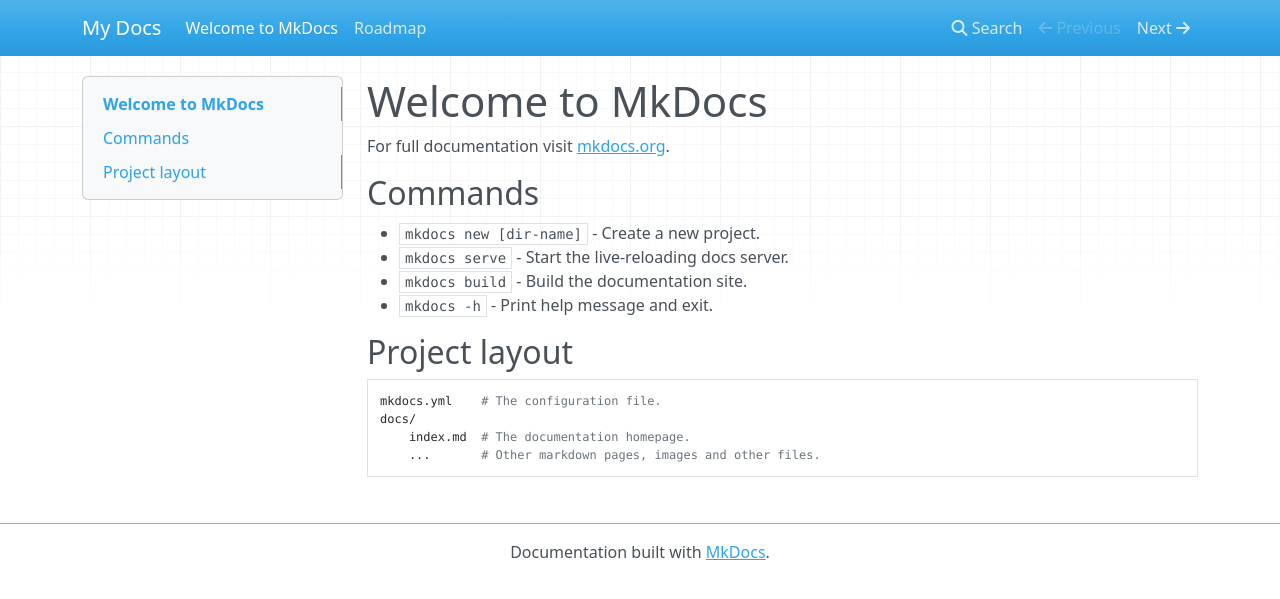
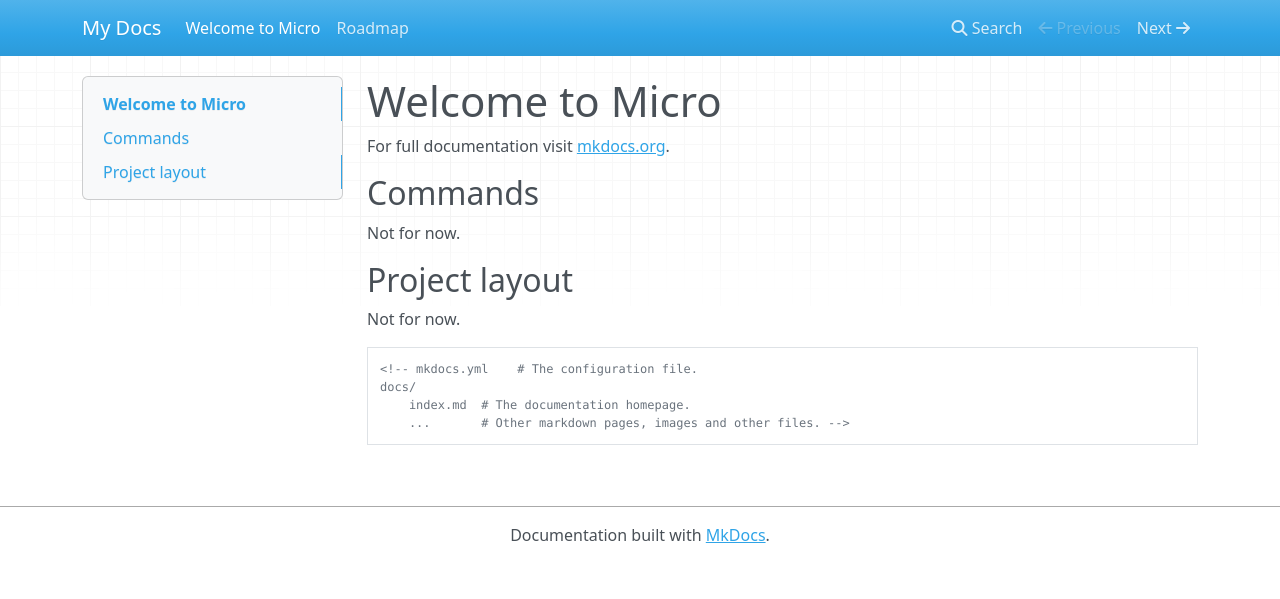
Before and after one commit to Svtter/micro, an MkDocs documentation site: the page built from docs/docs/index.md, in a window 1280 px wide. Shown: the top 599 px of the page. Built offline with MkDocs 1.6.1, drawn with Linux system fonts in a browser that asks for light colours; nearby versions of some CDN libraries.

Commit message:
docs: update index

```diff
--- a/docs/docs/index.md
+++ b/docs/docs/index.md
@@ -1,17 +1,21 @@
-# Welcome to MkDocs
+# Welcome to Micro
 
 For full documentation visit [mkdocs.org](https://www.mkdocs.org).
 
 ## Commands
 
-* `mkdocs new [dir-name]` - Create a new project.
+Not for now.
+
+<!-- * `mkdocs new [dir-name]` - Create a new project.
 * `mkdocs serve` - Start the live-reloading docs server.
 * `mkdocs build` - Build the documentation site.
-* `mkdocs -h` - Print help message and exit.
+* `mkdocs -h` - Print help message and exit. -->
 
 ## Project layout
 
-    mkdocs.yml    # The configuration file.
+Not for now.
+
+    <!-- mkdocs.yml    # The configuration file.
     docs/
         index.md  # The documentation homepage.
-        ...       # Other markdown pages, images and other files.
+        ...       # Other markdown pages, images and other files. -->
```
